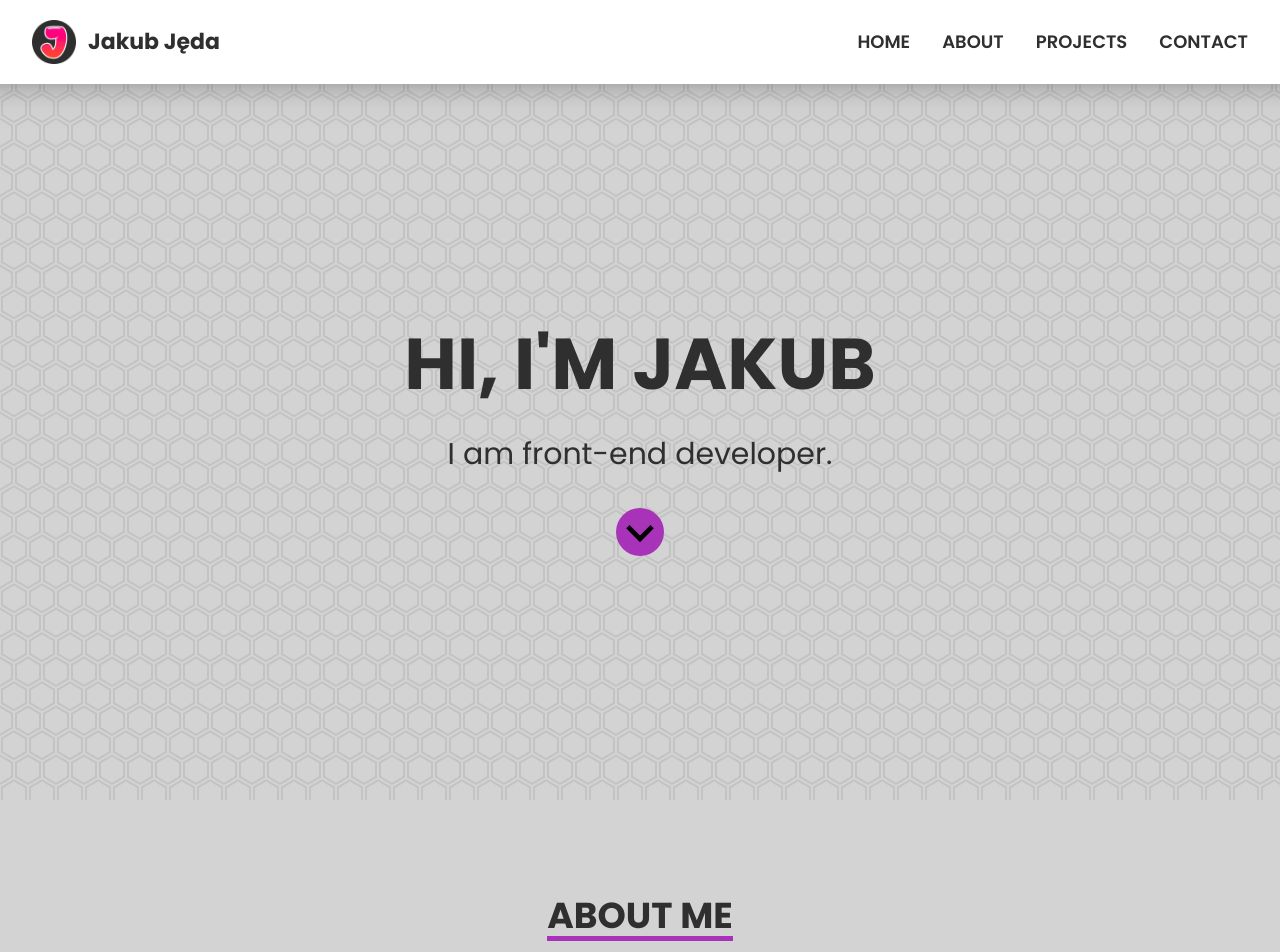
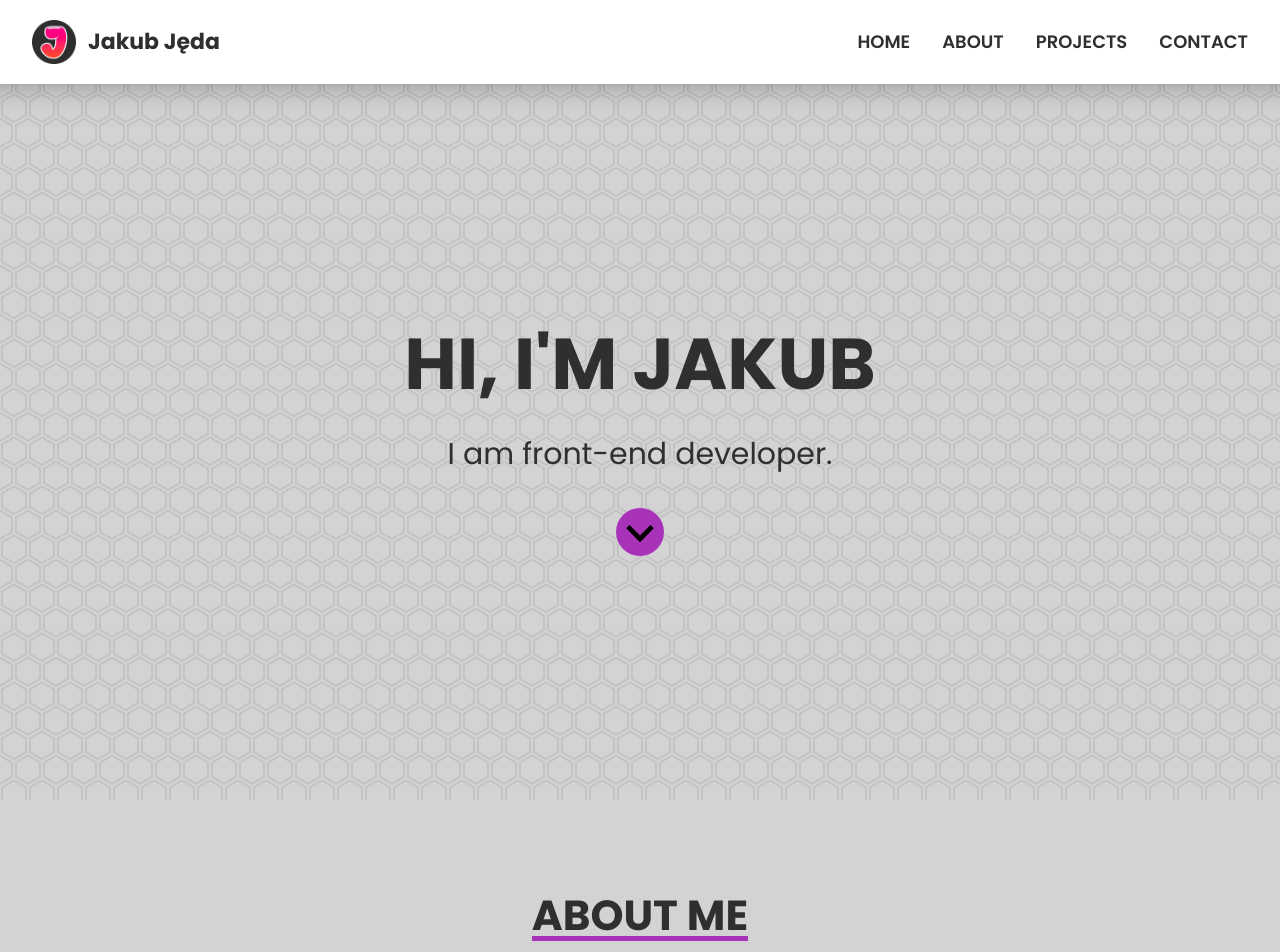
Before and after one commit to Jeda777/portfolio-site, a SvelteKit app: page / in a window 1280 px wide. Shown: the top 952 px of the page. Built offline with nearby package versions, Linux system fonts and the light colour scheme.

Commit message:
h2 size change

```diff
--- a/src/routes/+page.scss
+++ b/src/routes/+page.scss
@@ -26,7 +26,7 @@ section {
 }
 
 h2 {
-  @apply text-4xl font-bold uppercase md:text-4xl 2xl:text-5xl;
+  @apply text-4xl font-bold uppercase xl:text-[42px] 2xl:text-5xl 3xl:text-6xl;
   border-bottom: 4px solid $text-hover;
   @media (min-width: 768px) {
     border-width: 5px;
```
